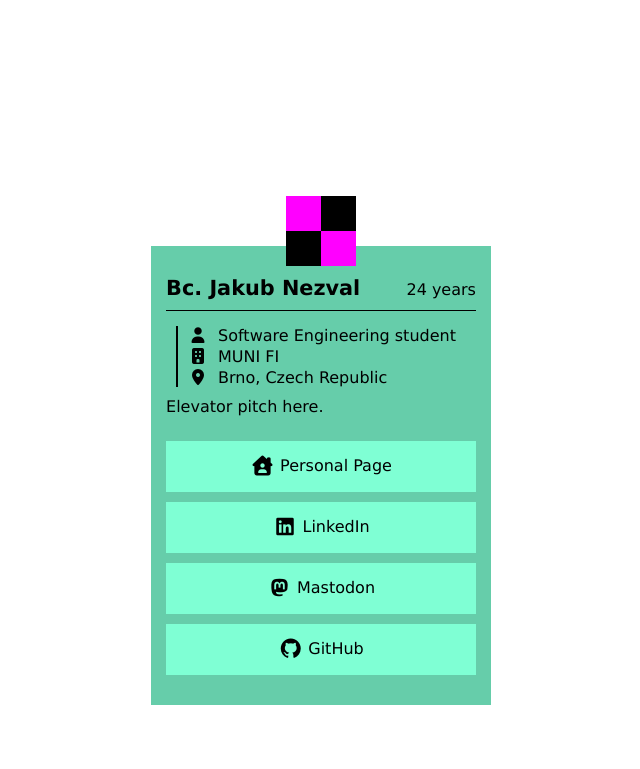
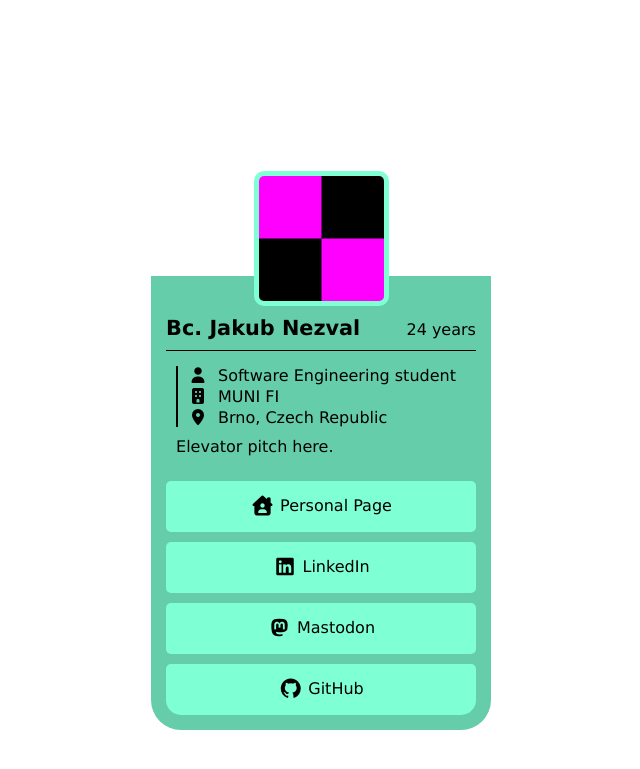
Before and after one commit to xnzvl/xnzvl.github.io, a Jekyll site: the page built from src/business_card.html, in a window 1280 px wide. Shown: the top 769 px of the page, without its empty margins (319-959 px from the left). Built offline with Jekyll 4.4.1, drawn with Linux system fonts in a browser that asks for light colours; nearby versions of some CDN libraries.

Commit message:
feat(bussiness card): more styling

```diff
--- a/src/_sass/card.scss
+++ b/src/_sass/card.scss
@@ -1,16 +1,20 @@
 @import "center";
 
-$gap_xs: 2px;
-$gap_s: 5px;
-$gap_m: 10px;
-$gap_l: 20px;
+$unit_xs: 2px;
+$unit_s: 5px;
+$unit_m: 10px;
+$unit_l: 15px;
 
-$space_s: 15px;
-$space_m: 30px;
-$space_l: 45px;
+$background_color: mediumaquamarine;
 
-$image_side: 70px;
+$card_top: 40px;
+
+$image_side: 125px;
 $image-card_overlap: 20px;
+$image-border_width: 5px;
+
+$round_corner_button: 15px;
+$round_corner_card: $round_corner_button + $unit_l;
 
 html, body {
   height: 100%;
@@ -28,29 +32,32 @@ html, body {
 }
 
 .card__content {
-  background-color: mediumaquamarine;
+  background-color: $background_color;
   display: flex;
   flex-direction: column;
-  padding: $space_m $space_s;
-  gap: $gap_m;
+  padding: $card_top $unit_l $unit_l $unit_l;
+  gap: $unit_m;
+  border-radius: 0 0 $round_corner_card $round_corner_card;
 }
 
 .image {
   height: $image_side;
   width: $image_side;
+  border-radius: $unit_m;
+  border: $image-border_width solid aquamarine;
 }
 
 .card-content__name-age {
   border-bottom: 1px solid black;
-  padding-bottom: $gap_m;
-  margin-bottom: $gap_s;
+  padding-bottom: $unit_m;
+  margin-bottom: $unit_s;
 }
 
 .name-age {
   display: flex;
   justify-content: space-between;
   align-items: baseline;
-  gap: $gap_m;
+  gap: $unit_m;
 }
 
 .name-age__name {
@@ -63,43 +70,48 @@ html, body {
 }
 
 .card-content__bullets {
-  margin: 0 $gap_m;
+  margin: 0 $unit_m;
   border-left: 2px solid black;
-  padding: 0 $gap_m;
+  padding: 0 $unit_m;
 }
 
 .bullet-list {
   display: flex;
   flex-direction: column;
-  gap: $gap_xs;
+  gap: $unit_xs;
 }
 
 .bullet-list__bullet {
   display: flex;
-  gap: $gap_m;
+  gap: $unit_m;
   align-items: center;
 }
 
 .card-content__elevator-pitch {
-
+  padding: 0 $unit_m;
 }
 
 .card-content__links {
-  margin-top: 15px;
+  margin-top: $unit_l;
 }
 
 .link-buttons {
   display: flex;
   flex-direction: column;
-  gap: $gap_m;
+  gap: $unit_m;
 }
 
 .link-buttons__button {
   background-color: aquamarine;
-  padding: $space_s;
+  padding: $unit_l;
+  border-radius: $unit_s;
+}
+
+.link-buttons__button:last-child {
+  border-radius: $unit_s $unit_s $round_corner_button $round_corner_button;
 }
 
 .link-button__button-body {
   display: inline-flex;
-  gap: $gap_s;
+  gap: $unit_s;
 }
```
